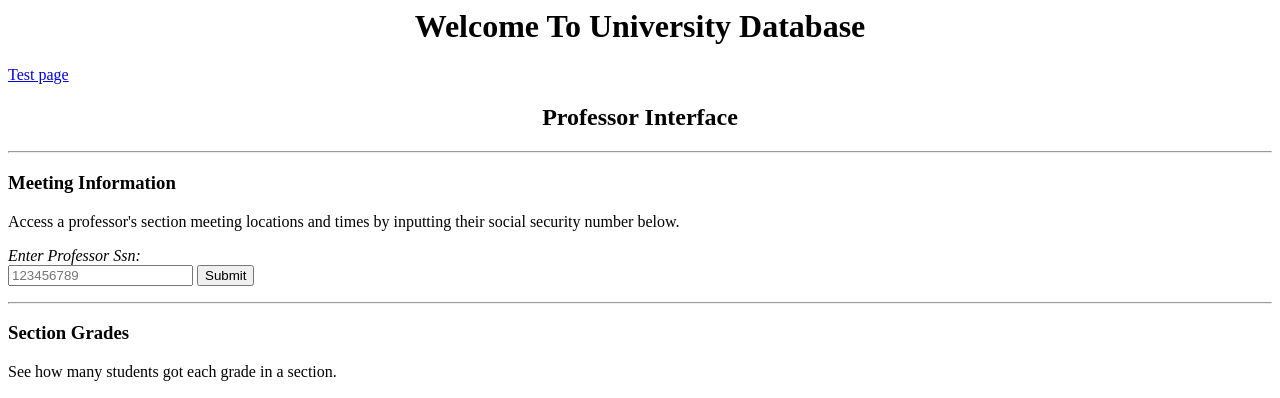
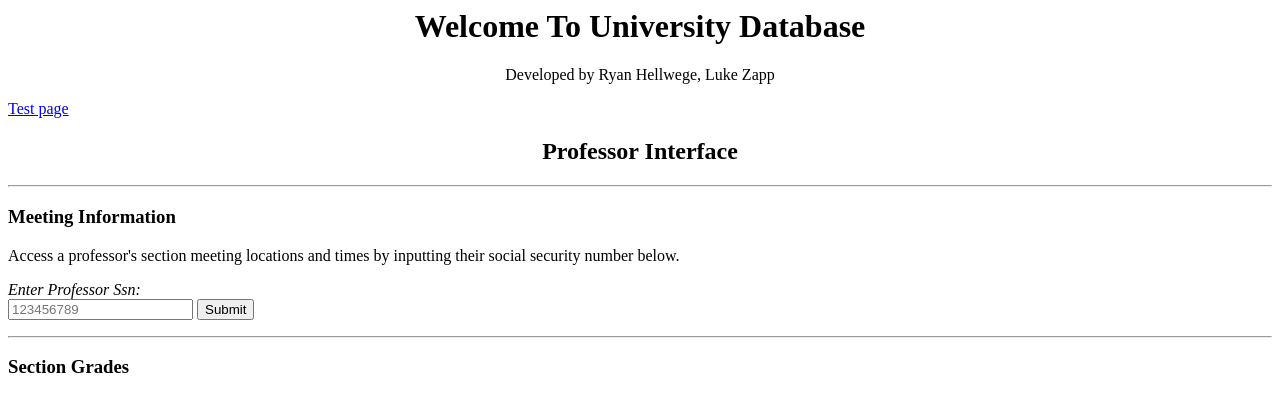
Before and after one commit to rhellwege/CPSC332-Term-Project, a PHP site: page / in a window 1280 px wide. Shown: the top 398 px of the page. Run offline with PHP 8.4, Linux system fonts and the light colour scheme; data that the repository does not hold is empty.

Commit message:
fix bootstrap script, style

```diff
--- a/homepage/index.php
+++ b/homepage/index.php
@@ -21,7 +21,8 @@ if ($mysqli->connect_errno) {
 </head>
 <body>
     <h1 style="text-align:center">Welcome To University Database</h1>
-    <a href="/test.php">Test page</a>
+    <p style="text-align:center">Developed by Ryan Hellwege, Luke Zapp</p>
+    <a style="text-align:center" href="./test.php">Test page</a>
     <div>
         <h2 style="text-align:center">Professor Interface</h2>
         <hr>
--- a/homepage/test.php
+++ b/homepage/test.php
@@ -27,7 +27,7 @@ function test_table(mysqli $mysqli, string $table): string
 </head>
 <body>
     <h1>Debug / Testing Page</h1>
-    <a href="/">Go back</a>
+    <a href="./index.php">Go back</a>
 
 
     <?php if (isset($_POST["sql_query"])) {
```
Also changed, not shown: 1 other file.
